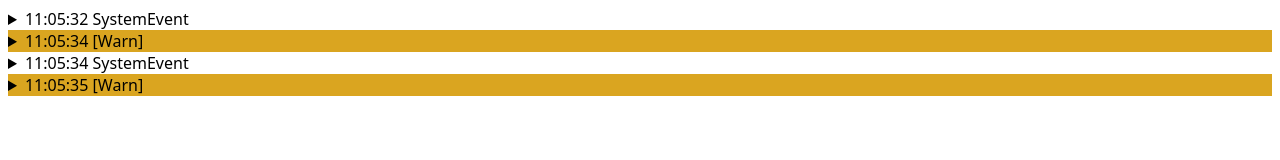
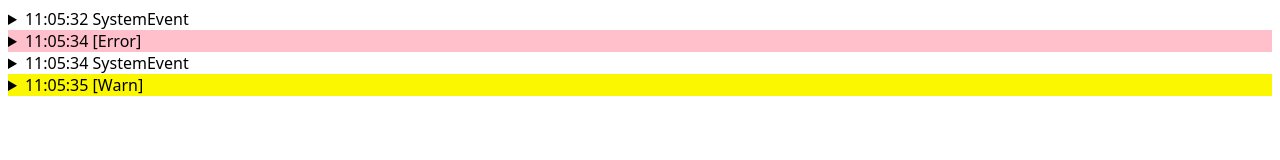
Before and after one commit to grumblebug/logfiletest, a plain HTML site: page index.html in a window 1280 px wide. Drawn offline with Linux system fonts and the light colour scheme.

Commit message:
Update index.html
Add error type events

```diff
--- a/index.html
+++ b/index.html
@@ -5,7 +5,10 @@
                 font-family: system-ui;
             }
             .warn{
-                background-color: goldenrod;
+                background-color: #FaF700;
+            }
+            .error{
+                background-color: pink;
             }
         </style>
     </head>
@@ -22,9 +25,9 @@
             </pre>
         </details>
         <details>
-            <summary class="warn">11:05:34 [Warn]</summary>
+            <summary class="error">11:05:34 [Error]</summary>
             <pre>
-                11:05:34 [Warn] Try number 1 to find Min value Fault Tolerance: 15
+                11:05:34 [Error] Element Heisenberg Not found
             </pre>
         </details>
         <details>
```
